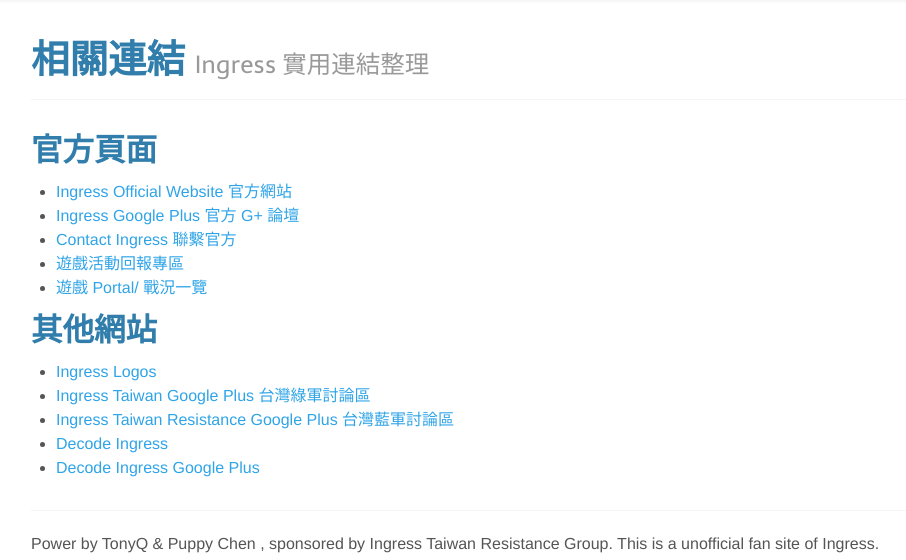
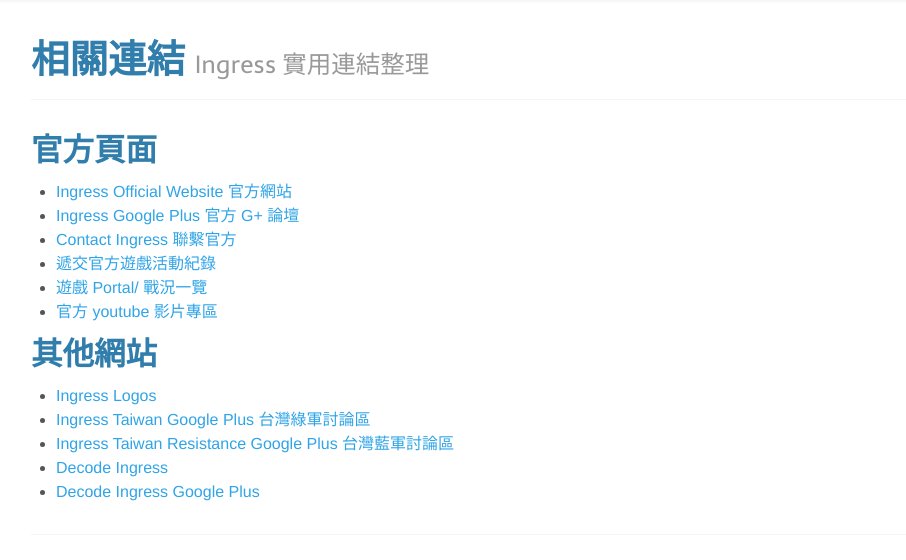
Before and after one commit to tony1223/ingress-tw, a CodeIgniter app: page /links in a window 1280 px wide. Shown: the part 58-618 px from the top of the page, without its empty margins (24-930 px from the left). Run offline with CodeIgniter, Linux system fonts and the light colour scheme; some libraries are stand-ins or nearby versions.

Commit message:
#7 finetune

```diff
--- a/application/views/link.php
+++ b/application/views/link.php
@@ -10,11 +10,10 @@
 		<ul>
 			<li><a href="http://www.ingress.com/" target="_blank">Ingress Official Website 官方網站</a></li>
 			<li><a href="https://plus.google.com/+Ingress" target="_blank">Ingress Google Plus 官方 G+ 論壇</a></li>
-			<li><a href="https://support.google.com/ingress/?contact=1#contact=1" target="_blank">Contact Ingress 聯繫官方</a>
-			<li><a href="http://www.ingress.com/report" target="_blank"> 遊戲活動回報專區 </a></li>
+			<li><a href="https://support.google.com/ingress/?contact=1#contact=1" target="_blank">Contact Ingress 聯繫官方</a></li>
+			<li><a href="http://www.ingress.com/report" target="_blank"> 遞交官方遊戲活動紀錄 </a></li>
 			<li><a href="http://www.ingress.com/intel" target="_blank"> 遊戲 Portal/ 戰況一覽 </a></li>
-
-
+			<li><a href="http://www.youtube.com/user/ingress">官方 youtube 影片專區</a>
 		</ul>
 
 		<h2>其他網站</h2>
```
